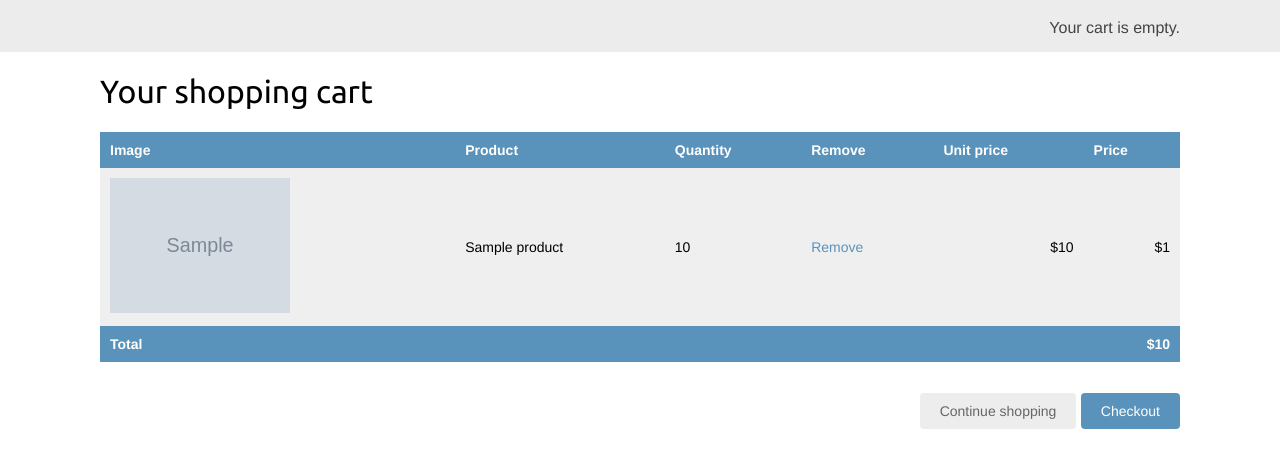
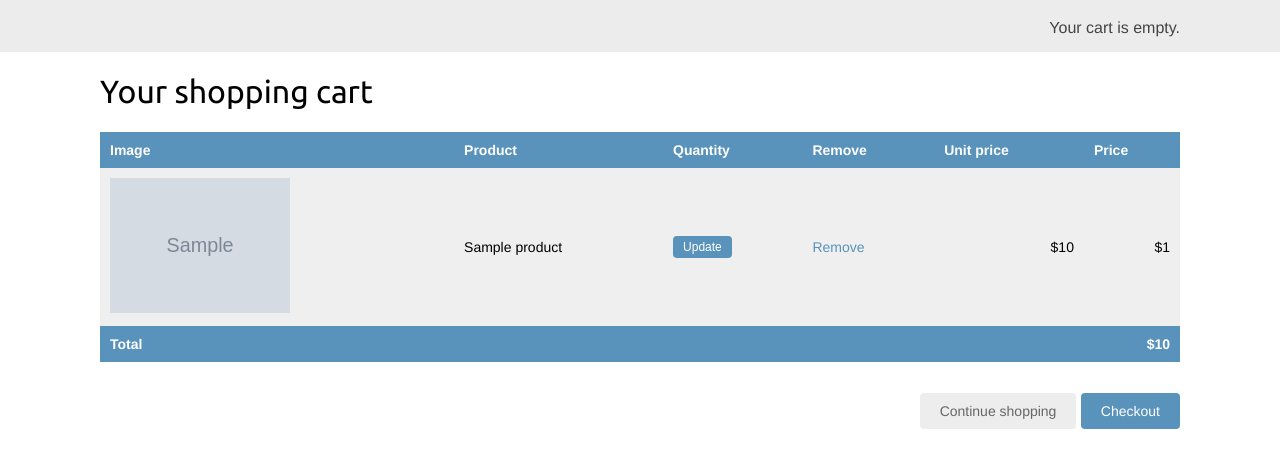
Before and after one commit to ArtemKhymenko/shop, a Django app: template cart/templates/cart/detail.html in a window 1280 px wide. Shown: the part 46-514 px from the top of the page. Run offline with Django 3.2, Linux system fonts and the light colour scheme; the template is opened without the code that fills it: most values are stand-ins (such as "Sample title", 1, 10 or a date in 2020); grey boxes marked "Sample" are stand-in pictures.

Commit message:
Add quantity update in cart

```diff
--- a/cart/templates/cart/detail.html
+++ b/cart/templates/cart/detail.html
@@ -28,7 +28,14 @@
               </a>
             </td>
             <td>{{ product.name }}</td>
-            <td>{{ item.quantity }}</td>
+            <td>
+              <form action="{% url "cart:cart_add" product.id %}" method="post">
+                {{ item.update_quantity_form.quantity }}
+                {{ item.update_quantity_form.update }}
+                <input type="submit" value="Update">
+                {% csrf_token %}
+              </form>
+            </td>
             <td><a href="{% url "cart:cart_remove" product.id %}">Remove</a></td>
             <td class="num">${{ item.price }}</td>
             <td class="num">${{ item.total_price }}</td>
--- a/cart/views.py
+++ b/cart/views.py
@@ -22,4 +22,8 @@ def cart_remove(request, product_id):
 
 def cart_detail(request):
     cart = Cart(request)
+    for item in cart:
+        item['update_quantity_form'] = CartAddProductForm(
+                            initial={'quantity': item['quantity'],
+                            'update': True})
     return render(request, 'cart/detail.html', {'cart': cart})
```
Also changed, not shown: db.sqlite3.
